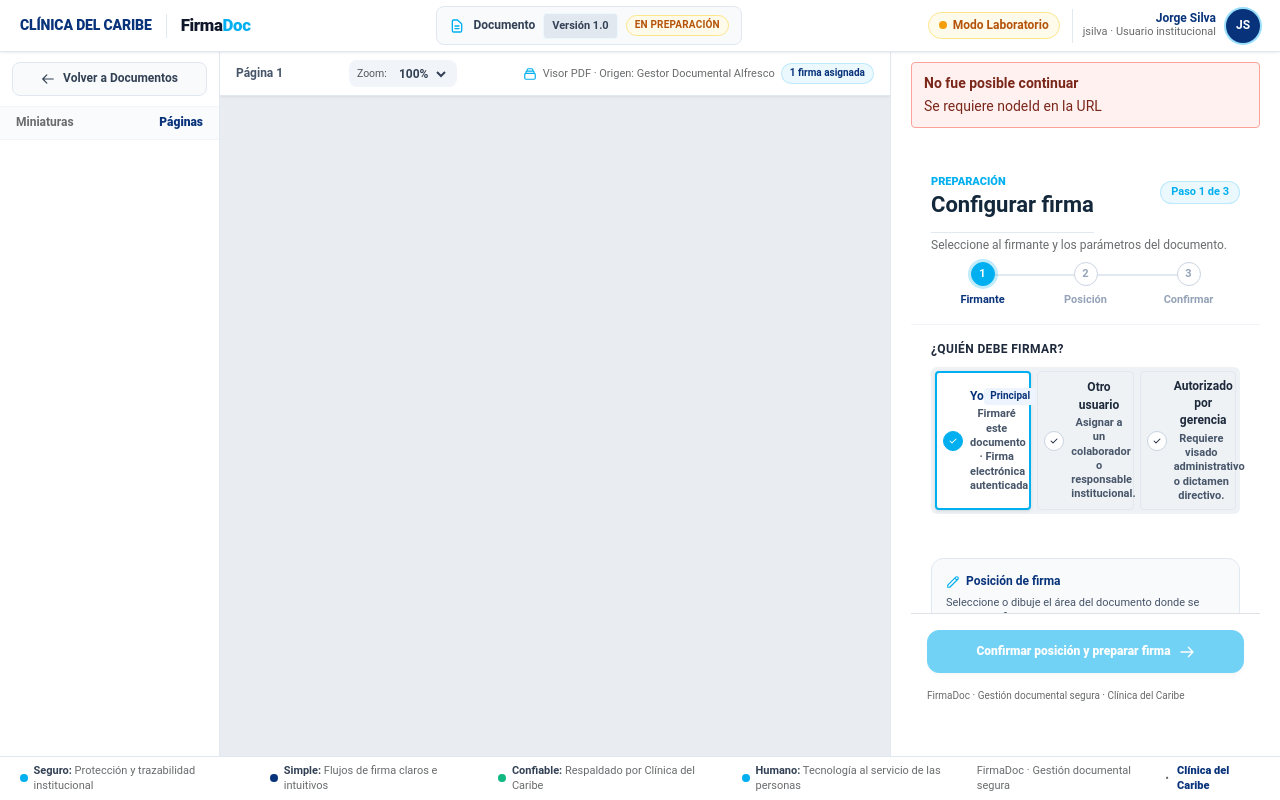
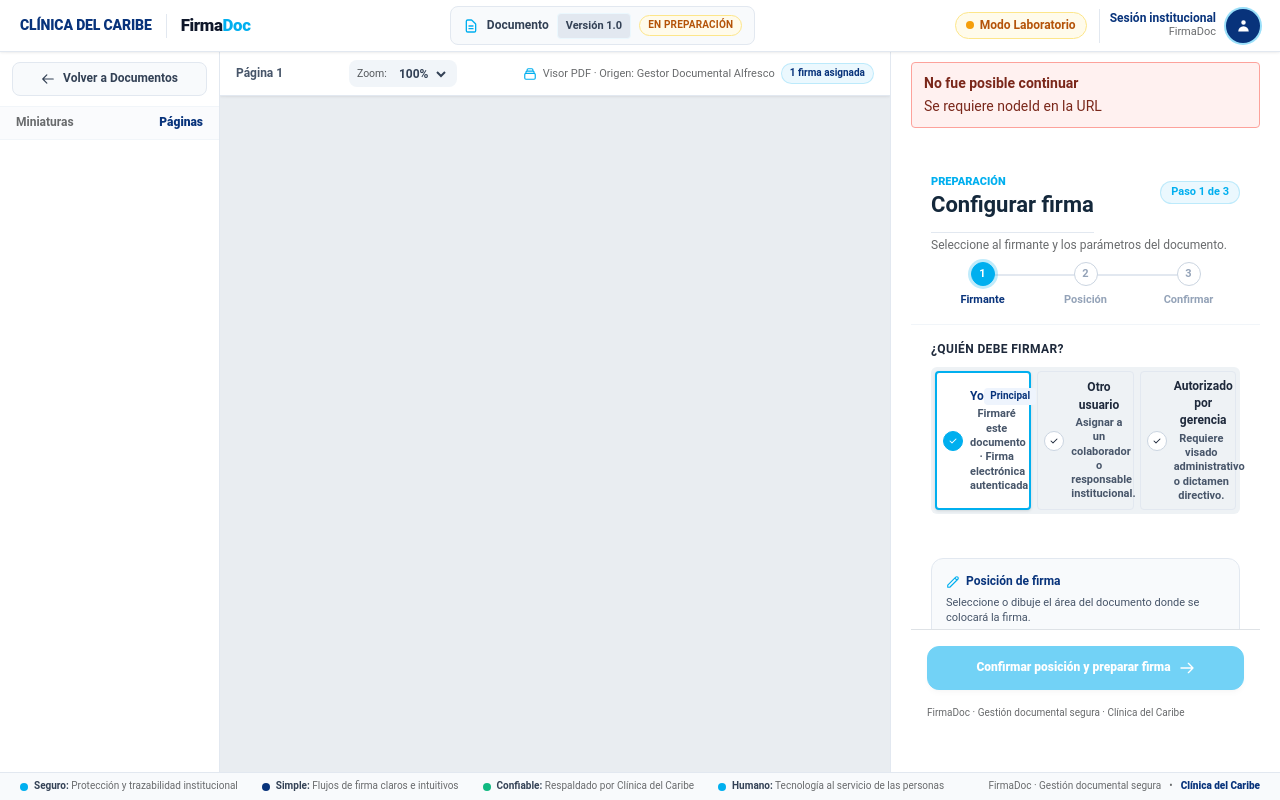
Before and after one commit to GamaYuto/firmadoc, a Python web app: template frontend/templates/iniciar.html in a window 1280 px wide. Run offline with Jinja, Linux system fonts and the light colour scheme; the template is opened without the code that fills it, so the values that code supplies are empty.

Commit message:
feat(ui): update operational-body layout, neutral session and stepper in iniciar.html

```diff
--- a/frontend/templates/iniciar.html
+++ b/frontend/templates/iniciar.html
@@ -8,9 +8,10 @@
     <link rel="stylesheet" href="/static/css/firmadoc.css?v=15.0">
     <link rel="stylesheet" href="/static/css/firmadoc-theme.css?v=15.0">
   </head>
-  <body class="d-flex flex-column h-100">
+  <body class="operational-body">
     <!-- BEGIN: Header Institucional -->
     <header class="app-header">
+      <!-- PENDIENTE_ASSET_LOGO_OFICIAL: Pendiente de asset gráfico oficial en alta resolución / vector -->
       <div class="brand-block">
         <div class="brand-institution">
           <span class="brand-institution-text">Clínica del Caribe</span>
@@ -38,10 +39,14 @@
         </div>
         <div class="user-profile-badge">
           <div class="user-profile-info d-none d-sm-block">
-            <p class="user-profile-name m-0" id="headerUserName">Jorge Silva</p>
-            <p class="user-profile-role m-0" id="headerUserRole">jsilva · Usuario institucional</p>
+            <p class="user-profile-name m-0" id="headerUserName">Sesión institucional</p>
+            <p class="user-profile-role m-0" id="headerUserRole">FirmaDoc</p>
           </div>
-          <div class="user-profile-avatar" id="headerUserAvatar" aria-hidden="true">JS</div>
+          <div class="user-profile-avatar" id="headerUserAvatar" aria-hidden="true">
+            <svg width="15" height="15" fill="currentColor" viewBox="0 0 20 20">
+              <path fill-rule="evenodd" d="M10 9a3 3 0 100-6 3 3 0 000 6zm-7 9a7 7 0 1114 0H3z" clip-rule="evenodd"/>
+            </svg>
+          </div>
         </div>
       </div>
     </header>
@@ -108,10 +113,9 @@
           <p class="wizard-subtitle">Seleccione al firmante y los parámetros del documento.</p>
 
           <ol class="workflow-steps" aria-label="Progreso de preparacion">
+            <div class="workflow-step-divider"></div>
             <li class="active"><span>1</span> Firmante</li>
-            <div class="workflow-step-divider"></div>
             <li><span>2</span> Posición</li>
-            <div class="workflow-step-divider"></div>
             <li><span>3</span> Confirmar</li>
           </ol>
         </div>
@@ -119,7 +123,7 @@
         <div class="wizard-body">
           <section>
             <span class="signer-section-title">¿Quién debe firmar?</span>
-            <div class="field">
+            <div class="field signer-cards-grid">
               <!-- Tarjeta Yo -->
               <label class="signer-card active" id="opt-self" for="signerTypeYo">
                 <div class="signer-card-indicator" aria-hidden="true">
```
